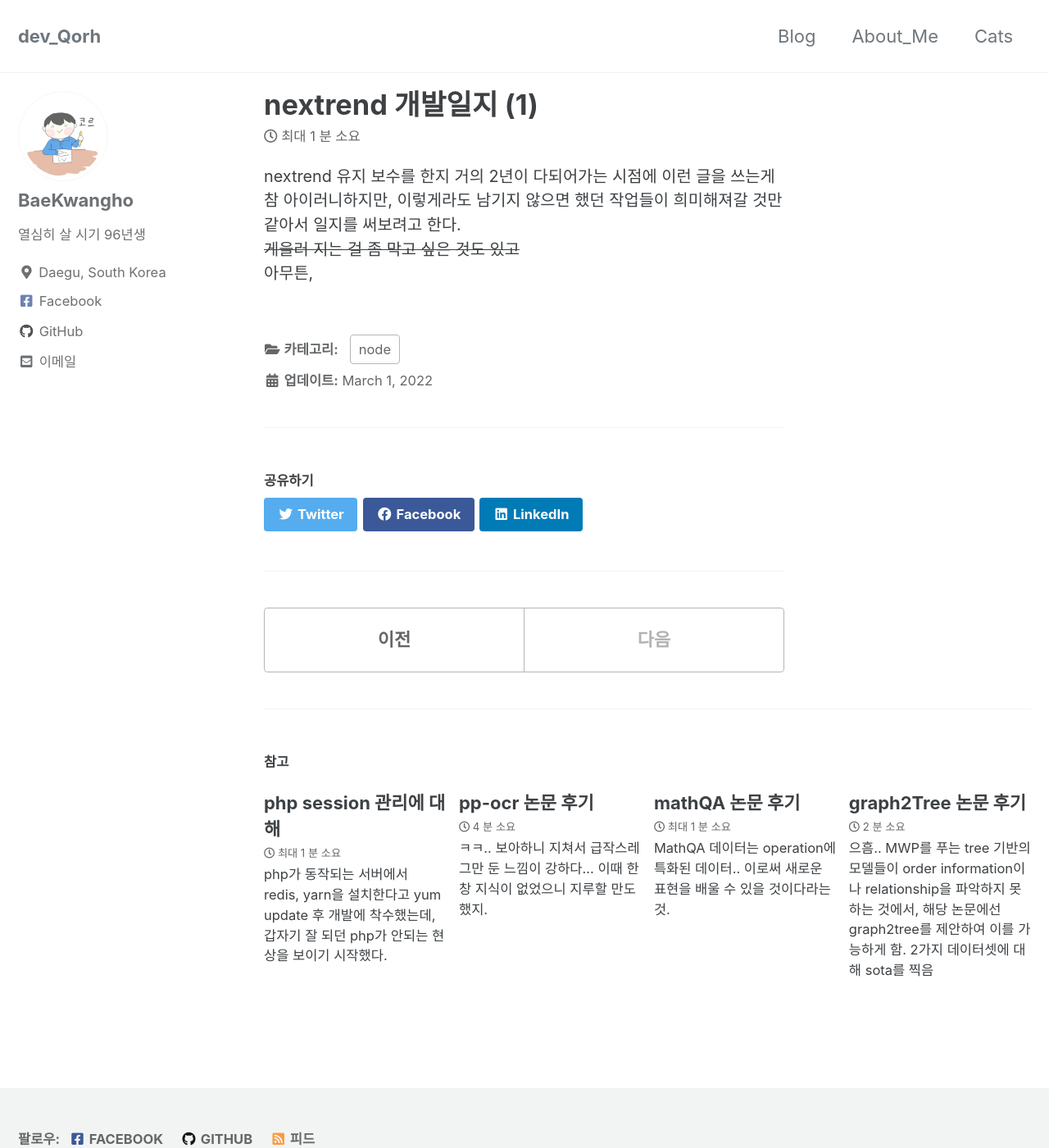
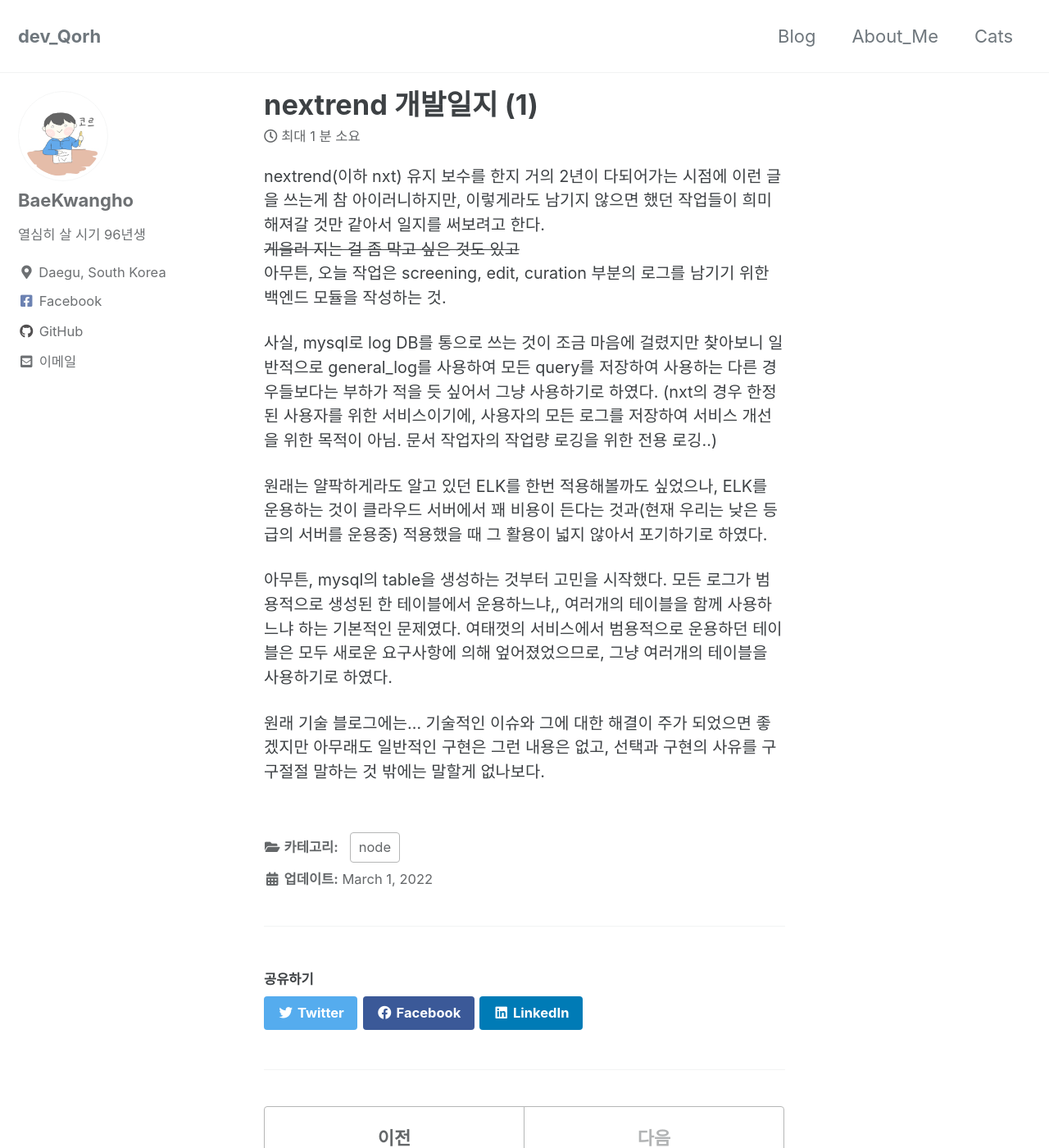
Before and after one commit to BaeKwangho/baekwangho.github.com, a Jekyll site: the page built from _posts/node/2022-03-01-NXT_daliy(1).md, in a window 1280 px wide and 1400 px high. Shown: the whole window at 82% size. Built offline with Jekyll 4.4.1, drawn with Linux system fonts in a browser that asks for light colours; cached includes are drawn as plain includes; comment, search, counter and statistics services are not loaded.

Commit message:
0301 posting

```diff
--- a/_posts/node/2022-03-01-NXT_daliy(1).md
+++ b/_posts/node/2022-03-01-NXT_daliy(1).md
@@ -4,6 +4,14 @@ categories:
   - node
 ---
 
-nextrend 유지 보수를 한지 거의 2년이 다되어가는 시점에 이런 글을 쓰는게 참 아이러니하지만, 이렇게라도 남기지 않으면 했던 작업들이 희미해져갈 것만 같아서 일지를 써보려고 한다. <br>
+nextrend(이하 nxt) 유지 보수를 한지 거의 2년이 다되어가는 시점에 이런 글을 쓰는게 참 아이러니하지만, 이렇게라도 남기지 않으면 했던 작업들이 희미해져갈 것만 같아서 일지를 써보려고 한다. <br>
 ~~게을러 지는 걸 좀 막고 싶은 것도 있고~~ <br>
-아무튼,
+아무튼, 오늘 작업은 screening, edit, curation 부분의 로그를 남기기 위한 백엔드 모듈을 작성하는 것.
+
+사실, mysql로 log DB를 통으로 쓰는 것이 조금 마음에 걸렸지만 찾아보니 일반적으로 general_log를 사용하여 모든 query를 저장하여 사용하는 다른 경우들보다는 부하가 적을 듯 싶어서 그냥 사용하기로 하였다. (nxt의 경우 한정된 사용자를 위한 서비스이기에, 사용자의 모든 로그를 저장하여 서비스 개선을 위한 목적이 아님. 문서 작업자의 작업량 로깅을 위한 전용 로깅..)
+
+원래는 얄팍하게라도 알고 있던 ELK를 한번 적용해볼까도 싶었으나, ELK를 운용하는 것이 클라우드 서버에서 꽤 비용이 든다는 것과(현재 우리는 낮은 등급의 서버를 운용중) 적용했을 때 그 활용이 넓지 않아서 포기하기로 하였다.
+
+아무튼, mysql의 table을 생성하는 것부터 고민을 시작했다. 모든 로그가 범용적으로 생성된 한 테이블에서 운용하느냐,, 여러개의 테이블을 함께 사용하느냐 하는 기본적인 문제였다. 여태껏의 서비스에서 범용적으로 운용하던 테이블은 모두 새로운 요구사항에 의해 엎어졌었으므로, 그냥 여러개의 테이블을 사용하기로 하였다.
+
+원래 기술 블로그에는... 기술적인 이슈와 그에 대한 해결이 주가 되었으면 좋겠지만 아무래도 일반적인 구현은 그런 내용은 없고, 선택과 구현의 사유를 구구절절 말하는 것 밖에는 말할게 없나보다.
```
